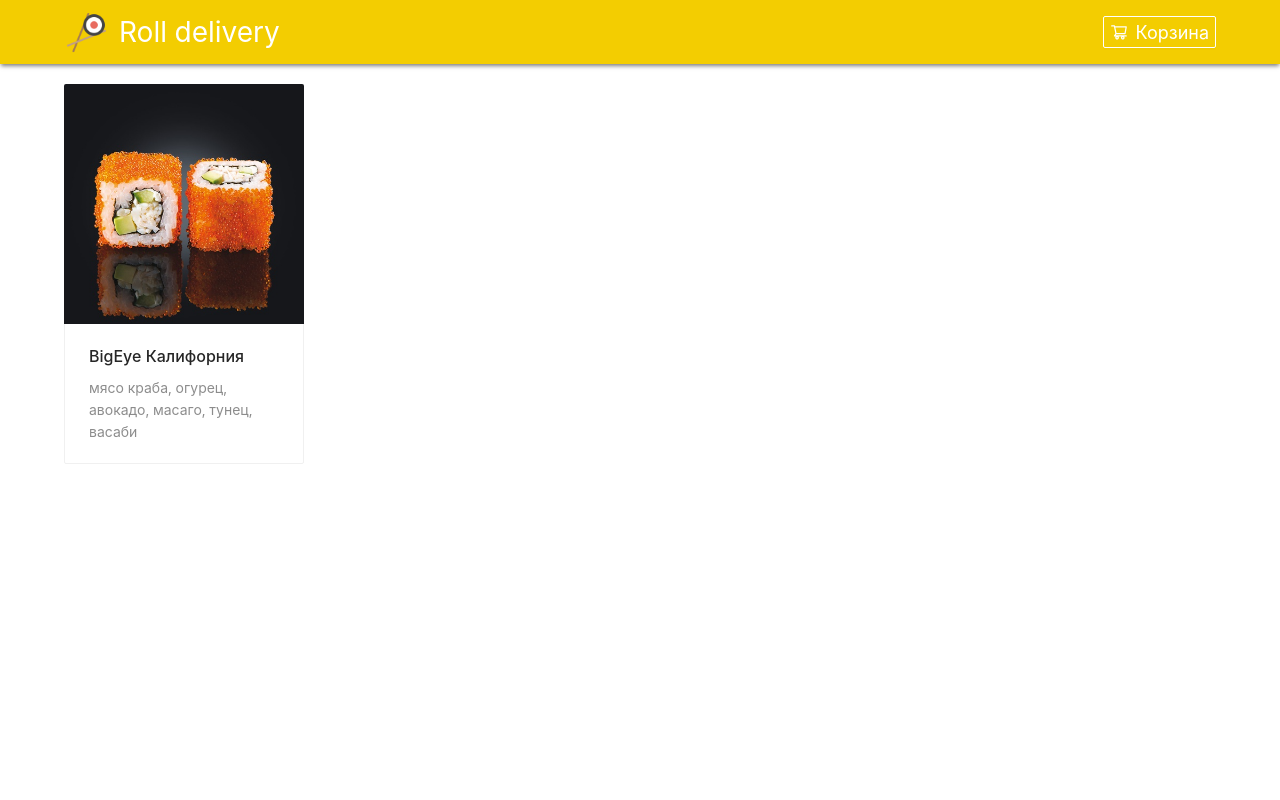
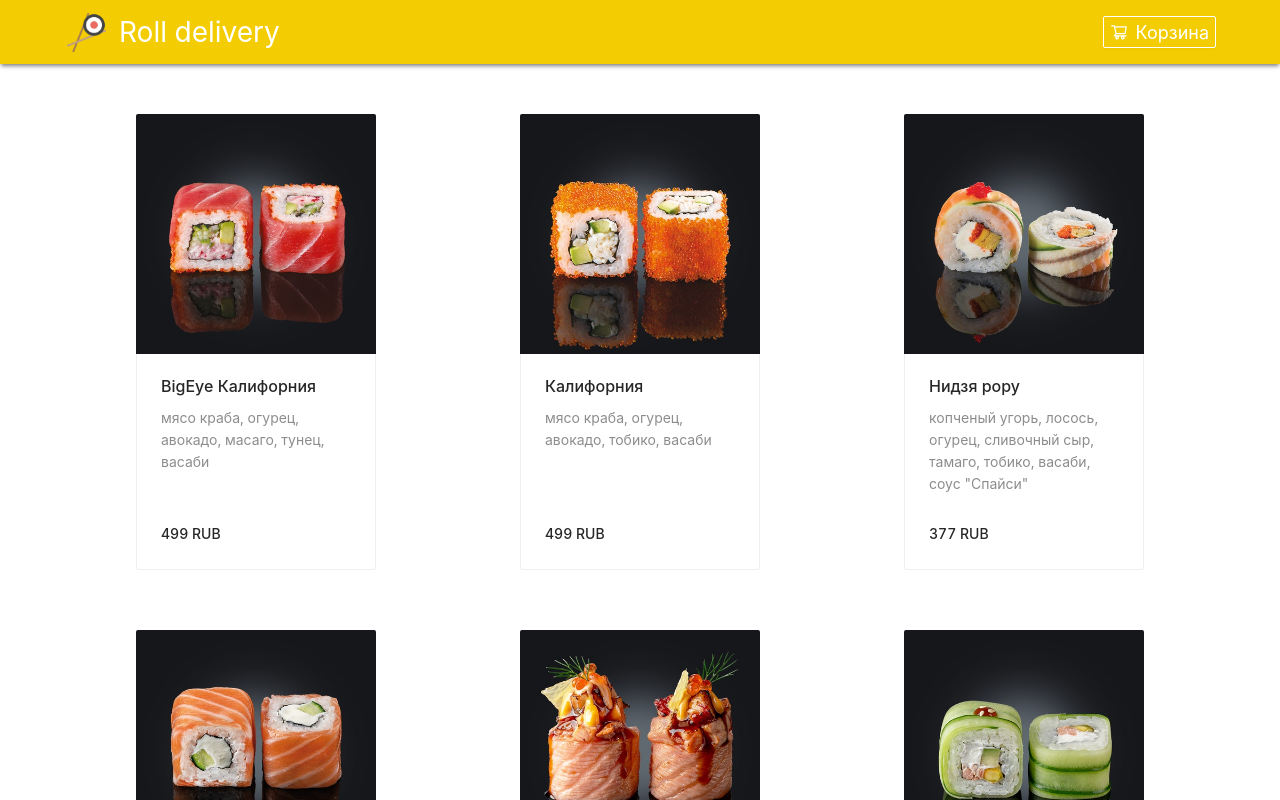
Before and after one commit to NataliaK96/roll-delivery, a React (Create React App) app: page / in a window 1280 px wide. Shown: the top 800 px of the page. Built offline with nearby package versions, Linux system fonts and the light colour scheme.

Commit message:
feat: fix styles for cards

```diff
--- a/src/App.tsx
+++ b/src/App.tsx
@@ -1,7 +1,7 @@
 import React from 'react';
 import './App.css';
 import { Header, Main, NameApp } from './App.styles';
-import { MenuCard } from './components/Menu/Card/Card';
+import { MenuCards } from './components/Menu/MenuCards/Cards';
 import { ShopCartButton } from './components/ShopCartButton/ShopCartButton';
 
 function App() {
@@ -15,7 +15,7 @@ function App() {
         <ShopCartButton onClick={()=>{}}/>
       </Header>
       <Main>
-        <MenuCard/>
+        <MenuCards/>
       </Main>
     </div>
   );
--- a/src/components/Menu/Card/Card.tsx
+++ /dev/null
@@ -1,21 +0,0 @@
-import React from 'react';
-import 'antd/dist/antd.css';
-import { Card } from 'antd';
-import {rolls} from '../rolls'
-const { Meta } = Card;
-
-export const MenuCard = () => {
-  return (
-    <Card
-      style={{ width: 240 }}
-      cover={
-        <img
-          alt="BigEye-California"
-          src={rolls[1].src}
-        />
-      }
-    >
-      <Meta title="BigEye Калифорния" description="мясо краба, огурец, авокадо, масаго, тунец, васаби" />
-    </Card>
-  );
-};
--- /dev/null
+++ b/src/components/Menu/MenuCards/Cards.css
@@ -0,0 +1,18 @@
+.menuCards {
+  display: flex;
+  flex-flow: row wrap;
+  justify-content: space-around;
+}
+
+.menuCard {
+  margin: 30px;
+}
+
+.price {
+  font-weight: 500;
+  margin-top: 10px;
+}
+
+.name {
+  height: 143px;
+}
--- a/src/components/Menu/MenuCards/Cards.tsx
+++ b/src/components/Menu/MenuCards/Cards.tsx
@@ -2,20 +2,23 @@ import React from 'react';
 import 'antd/dist/antd.css';
 import { Card } from 'antd';
 import {rolls} from '../rolls'
+import './Cards.css';
+
 const { Meta } = Card;
 
-export const MenuCard = () => {
-  return (
-    <Card
-      style={{ width: 240 }}
-      cover={
-        <img
-          alt="BigEye-California"
-          src={rolls[1].src}
-        />
-      }
-    >
-      <Meta title="BigEye Калифорния" description="мясо краба, огурец, авокадо, масаго, тунец, васаби" />
-    </Card>
-  );
-};
+export const MenuCards = () => {
+    const menuCard = rolls.map((i) => {
+      return (
+        <div className='menuCard'>
+        <Card
+        style={{ width: 240 }}
+        cover={<img alt={i.alt} src={i.src}/>}>
+        <Meta title={i.name} description={i.structure} className='name'/>
+        <div className='price'>{i.price} RUB</div>
+      </Card>
+      </div>
+      );
+    });
+    return (
+          <div className='menuCards'>{menuCard}</div>
+    )};
--- a/src/components/Menu/rolls.js
+++ b/src/components/Menu/rolls.js
@@ -1,75 +1,89 @@
-import BigEye_California from './../../images/BigEye-California.jpg'
-import California from './../../images/California.jpg'
-import Nija_roru from './../../images/Nija-roru.jpg'
-import Osaka_maki from './../../images/Osaka-maki.jpg'
-import Royal_roll from './../../images/Royal-roll.jpg'
-import Sapporo_Maki from './../../images/Sapporo-Maki.jpg'
-import Shake_Roru from './../../images/Shake-Roru.jpg'
-import Shake_teriyaki from './../../images/Shake-teriyaki.jpg'
-import Unagi_Philadelphia from './../../images/Unagi-Philadelphia.jpg'
+import BigEye_California from './../../images/BigEye-California.jpg';
+import California from './../../images/California.jpg';
+import Nija_roru from './../../images/Nija-roru.jpg';
+import Osaka_maki from './../../images/Osaka-maki.jpg';
+import Royal_roll from './../../images/Royal-roll.jpg';
+import Sapporo_Maki from './../../images/Sapporo-Maki.jpg';
+import Shake_Roru from './../../images/Shake-Roru.jpg';
+import Shake_teriyaki from './../../images/Shake-teriyaki.jpg';
+import Unagi_Philadelphia from './../../images/Unagi-Philadelphia.jpg';
 
 export const rolls = [
-  {id: 1,
+  {
+    id: 1,
     src: BigEye_California,
     alt: 'BigEye-California',
     name: 'BigEye Калифорния',
     structure: 'мясо краба, огурец, авокадо, масаго, тунец, васаби',
     price: 499,
   },
-  {id: 2,
+  {
+    id: 2,
     src: California,
     alt: 'California',
     name: 'Калифорния',
     structure: 'мясо краба, огурец, авокадо, тобико, васаби',
     price: 499,
   },
-  {id: 3,
+  {
+    id: 3,
     src: Nija_roru,
     alt: 'Nija-roru',
     name: 'Нидзя рору',
-    structure: 'копченый угорь, лосось, огурец, сливочный сыр, тамаго, тобико, васаби, соус "Спайси"',
+    structure:
+      'копченый угорь, лосось, огурец, сливочный сыр, тамаго, тобико, васаби, соус "Спайси"',
     price: 377,
   },
-  {id: 4,
+  {
+    id: 4,
     src: Osaka_maki,
     alt: 'Osaka-maki',
     name: 'Осака маки',
     structure: 'лосось, сливочный сыр, огурец, васаби',
     price: 499,
   },
-  {id: 5,
+  {
+    id: 5,
     src: Royal_roll,
     alt: 'Royal-roll',
     name: 'Royal roll',
-    structure: 'мясо краба, огурец, авокадо, масаго, тунец, васабиопаленный ролл со сливочным сыром, тартаром из лосося и копченого угря, с красной икрой, соусами «Спайси» и «Унаги», васаби',
+    structure:
+      'васабиопаленный ролл со сливочным сыром, тартаром из лосося и копченого угря, с красной икрой, соусами «Спайси» и «Унаги», васаби',
     price: 497,
   },
-  {id: 6,
+  {
+    id: 6,
     src: Sapporo_Maki,
     alt: 'Sapporo-Maki',
     name: 'Саппоро маки',
-    structure: 'обжаренный лосось «Бури», манго, авокадо, сливочный сыр, васаби',
+    structure:
+      'обжаренный лосось «Бури», манго, авокадо, сливочный сыр, васаби',
     price: 387,
   },
-  {id: 7,
+  {
+    id: 7,
     src: Shake_Roru,
     alt: 'Shake-Roru',
     name: 'Сякэ рору',
     structure: 'лосось, васаби',
     price: 267,
   },
-  {id: 8,
+  {
+    id: 8,
     src: Shake_teriyaki,
     alt: 'Shake-teriyaki',
     name: 'Сякэ терияки',
-    structure: 'лосось, снежный краб, авокадо, огурец, кунжут, соус «Терияки», васаби',
+    structure:
+      'лосось, снежный краб, авокадо, огурец, кунжут, соус «Терияки», васаби',
     price: 417,
   },
-  {id: 9,
+  {
+    id: 9,
     src: Unagi_Philadelphia,
     alt: 'Unagi-Philadelphia',
     name: 'Унаги Филадельфия',
-    structure: 'копченый угорь, сливочный сыр, спайси лосось «Бури», авокадо, тобико, тамаго, васаби',
+    structure:
+      'копченый угорь, сливочный сыр, спайси лосось «Бури», авокадо, тобико, тамаго, васаби',
     price: 477,
   },
 ];
```
